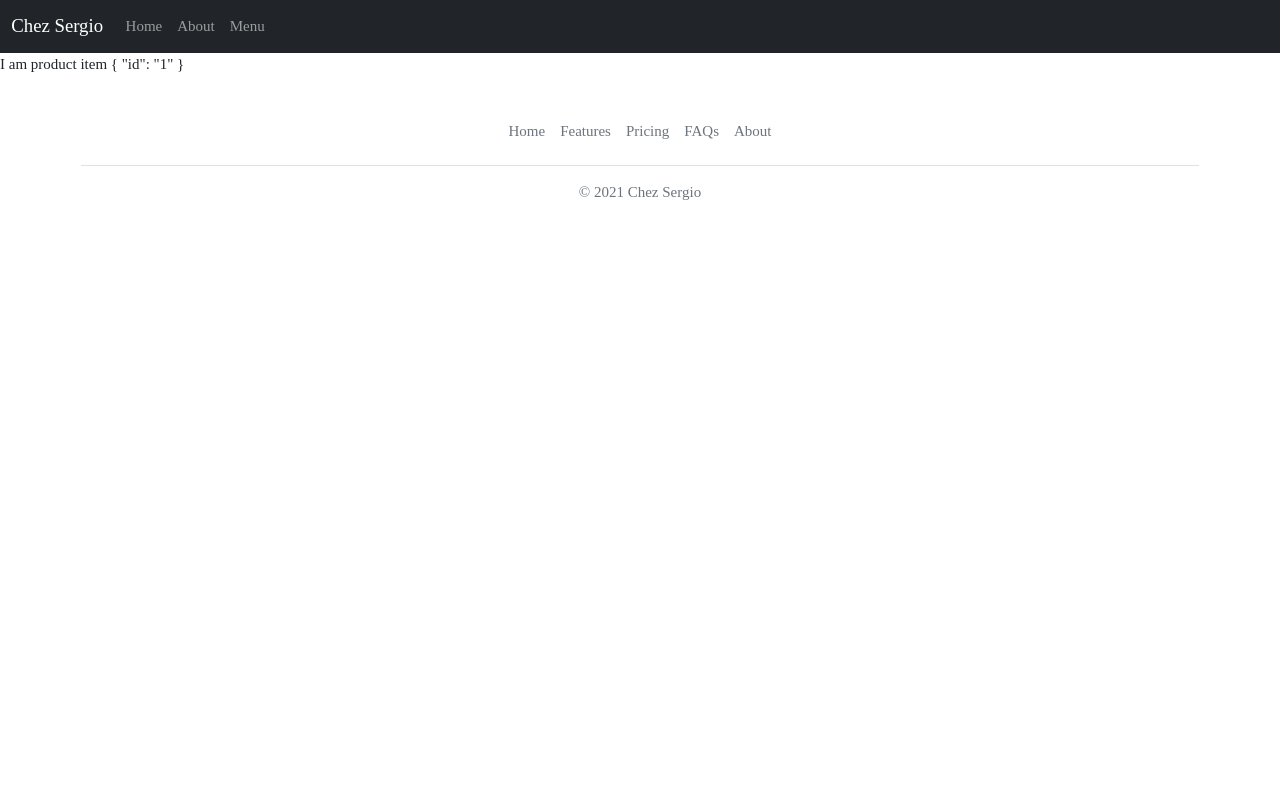
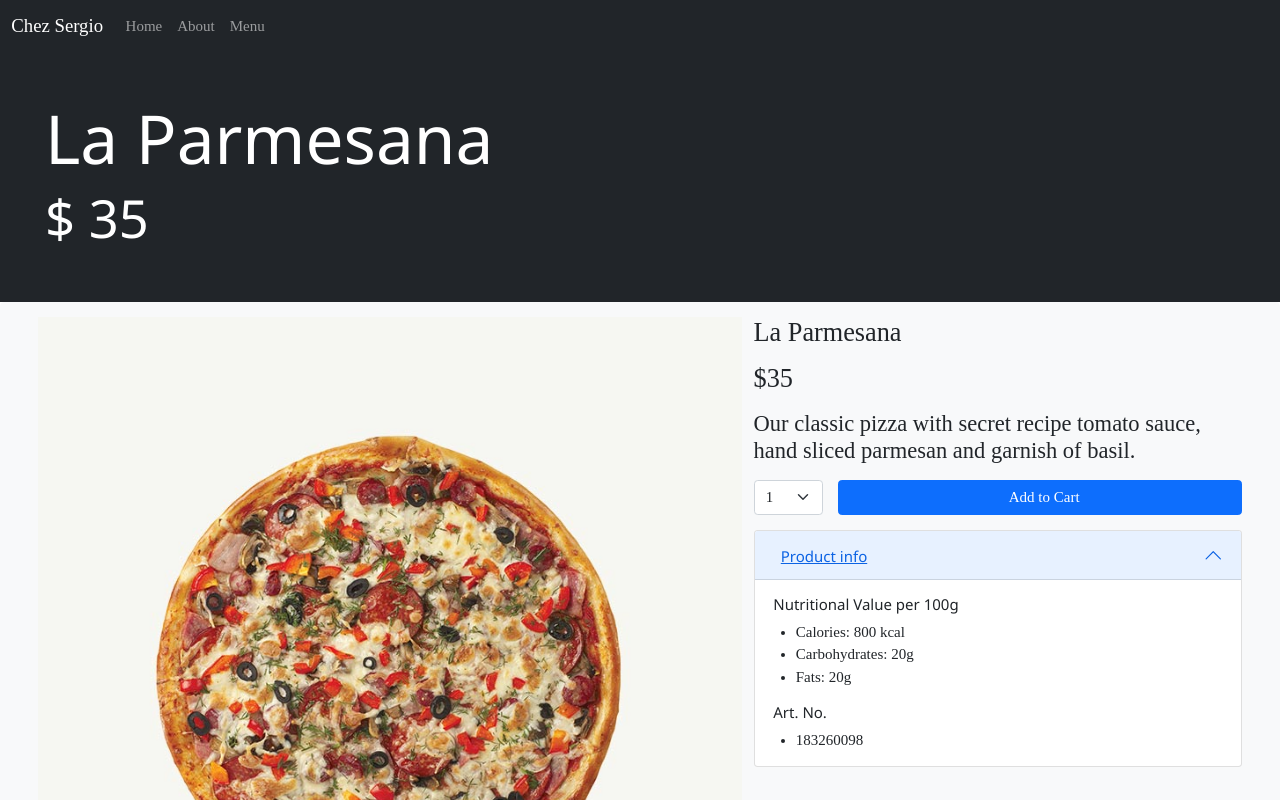
Before and after one commit to DiamessoGroup/chez-sergio, a Vue app: page /products/1 in a window 1280 px wide. Shown: the top 800 px of the page. Built offline with nearby package versions, Linux system fonts and the light colour scheme.

Commit message:
First Implementation of Product Item page

```diff
--- a/src/components/ProductItem/ProductItem.vue
+++ b/src/components/ProductItem/ProductItem.vue
@@ -1,14 +1,101 @@
 <template>
   <div class="ProductItem">
-    <p>I am product item {{ this.$route.params }}</p>
+    <div class="p-4 p-md-5 text-white bg-dark">
+      <div class="col-md-6 px-0">
+        <h2 class="display-2">{{ product.name }}</h2>
+        <h3 class="display-4">$ {{ product.price }}</h3>
+        <!--        <p class="lead my-3">Multiple lines of text that form the lede, informing new readers quickly and efficiently-->
+        <!--          about what’s most interesting in this post’s contents.</p>-->
+      </div>
+    </div>
+    <div class="bg-light rounded-3 px-4 py-3 mb-5">
+      <div class="px-lg-3">
+        <div class="row">
+          <!-- Product gallery-->
+          <div class="col-lg-7 pe-lg-0">
+            <div class="">
+              <div class="">
+                <div id="first" class=""><img alt="Product image" class="img-fluid"
+                                              src="/pizzas/dolce-vita-pizza.jpg">
+                </div>
+              </div>
+            </div>
+          </div>
+          <!-- Product details-->
+          <div class="col-lg-5 pt-4 pt-lg-0">
+            <div class="product-details ms-auto pb-3">
+              <div class="mb-3"><span class="h3 fw-normal text-accent me-1">{{ product.name }}</span></div>
+              <div class="mb-3"><span class="h3 fw-normal text-accent me-1">${{ product.price }}</span>
+              </div>
+              <div class="mb-3"><span class="h4 fw-normal text-accent me-1">{{ product.description }}</span>
+              </div>
+              <form class="mb-grid-gutter" method="post">
+                <div class="mb-3 d-flex align-items-center">
+                  <select class="form-select me-3" style="width: 5rem;">
+                    <option value="1">1</option>
+                    <option value="2">2</option>
+                    <option value="3">3</option>
+                    <option value="4">4</option>
+                    <option value="5">5</option>
+                  </select>
+                  <button class="btn btn-primary btn-shadow d-block w-100" type="submit"><i
+                    class="ci-cart fs-lg me-2"></i>Add to Cart
+                  </button>
+                </div>
+              </form>
+              <!-- Product panels-->
+              <div id="productPanels" class="accordion mb-4">
+                <div class="accordion-item">
+                  <h3 class="accordion-header"><a aria-controls="productInfo" aria-expanded="true"
+                                                  class="accordion-button"
+                                                  data-bs-toggle="collapse" href="#productInfo"
+                                                  role="button"><i
+                    class="ci-announcement text-muted fs-lg align-middle mt-n1 me-2"></i>Product info</a></h3>
+                  <div id="productInfo" class="accordion-collapse collapse show" data-bs-parent="#productPanels">
+                    <div class="accordion-body">
+                      <h6 class="fs-sm mb-2">Nutritional Value per 100g</h6>
+                      <ul class="fs-sm ps-4">
+                        <li>Calories: 800 kcal</li>
+                        <li>Carbohydrates: 20g</li>
+                        <li>Fats: 20g</li>
+                      </ul>
+                      <h6 class="fs-sm mb-2">Art. No.</h6>
+                      <ul class="fs-sm ps-4 mb-0">
+                        <li>183260098</li>
+                      </ul>
+
+                    </div>
+                  </div>
+                </div>
+              </div>
+            </div>
+          </div>
+        </div>
+      </div>
+    </div>
   </div>
 </template>
 
 <script>
+import data from "@/data"
 import router from "@/router";
 
 export default {
   name: 'ProductItem',
   router: router,
+  data() {
+    return {
+      product: {}
+    }
+  },
+  async created() {
+    this.product = await data.products.find(element => element.id === Number(this.$route.params.id))
+    console.log(this.product)
+  }
 };
 </script>
+
+<style lang="scss">
+
+
+</style>
--- a/src/router/index.js
+++ b/src/router/index.js
@@ -37,6 +37,9 @@ const router = new VueRouter({
   mode: "history",
   base: process.env.BASE_URL,
   routes,
+  scrollBehavior() {
+    return { x: 0, y: 0 };
+  },
 });
 
 export default router;
```
Also changed, not shown: 1 other file (tests, documents, lock files or other folders).
